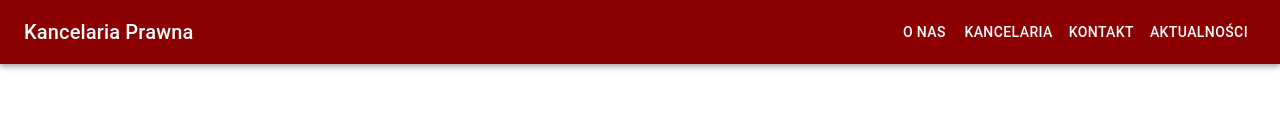
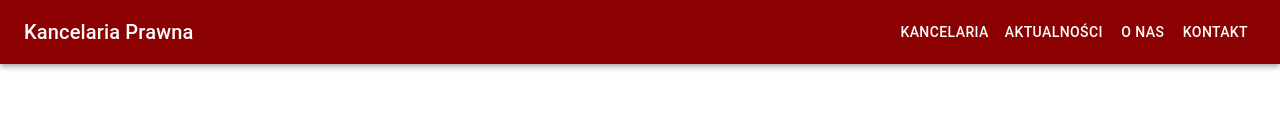
Before and after one commit to Piggey/marketing, a React (Vite) app: page / in a window 1280 px wide. Shown: the top 137 px of the page. Built offline with nearby package versions, Linux system fonts and the light colour scheme.

Commit message:
page components

```diff
--- /dev/null
+++ b/src/About.jsx
@@ -0,0 +1,5 @@
+export default function About() {
+  return (
+    <div>About</div>
+  );
+}
--- /dev/null
+++ b/src/Contact.jsx
@@ -0,0 +1,5 @@
+export default function Contact() {
+  return (
+    <div>Kontakt</div>
+  );
+}
--- a/src/Header.jsx
+++ b/src/Header.jsx
@@ -11,17 +11,17 @@ export default function Header() {
           </Link>
         </Typography>
         <Box sx={{ flexGrow: 1 }} />
+        <Button component={Link} to="/office" color="inherit">
+          Kancelaria
+        </Button>
+        <Button component={Link} to="/news" color="inherit">
+          Aktualności
+        </Button>
         <Button component={Link} to="/about" color="inherit">
           O Nas
         </Button>
-        <Button component={Link} to="/office" color="inherit">
-          Kancelaria
-        </Button>
         <Button component={Link} to="/contact" color="inherit">
           Kontakt
-        </Button>
-        <Button component={Link} to="/news" color="inherit">
-          Aktualności
         </Button>
       </Toolbar>
     </AppBar>
--- /dev/null
+++ b/src/News.jsx
@@ -0,0 +1,5 @@
+export default function News() {
+  return (
+    <div>Aktualności</div>
+  );
+}
--- /dev/null
+++ b/src/Office.jsx
@@ -0,0 +1,5 @@
+export default function Office() {
+  return (
+    <div>Kancelaria Prawna</div>
+  );
+}
```
